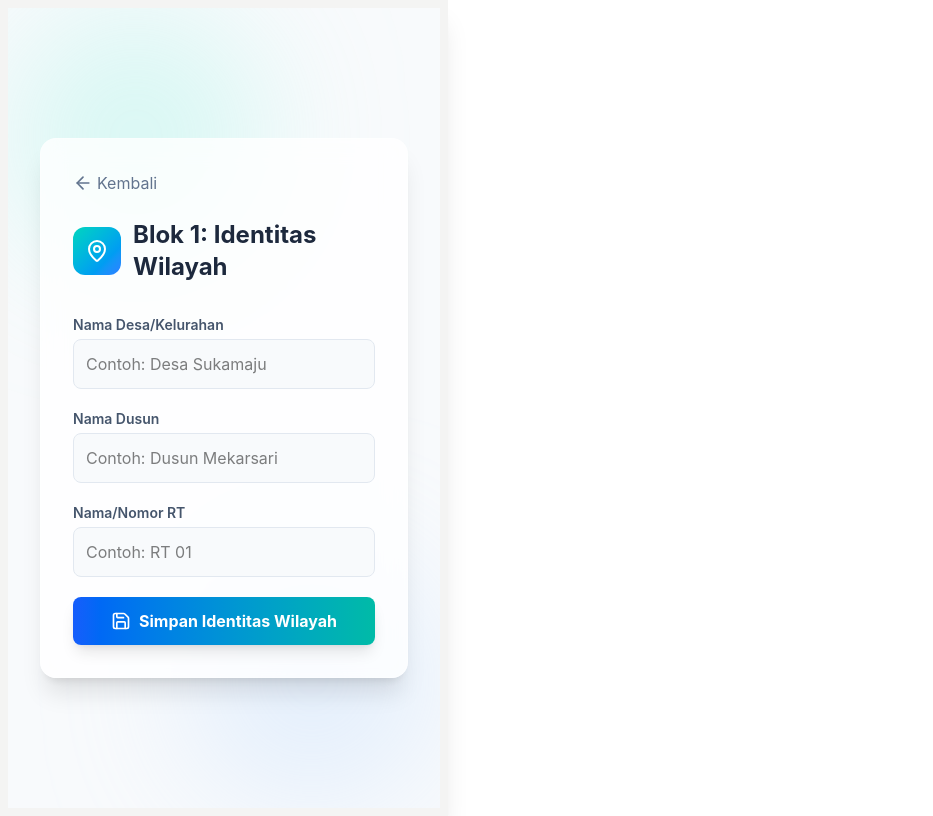
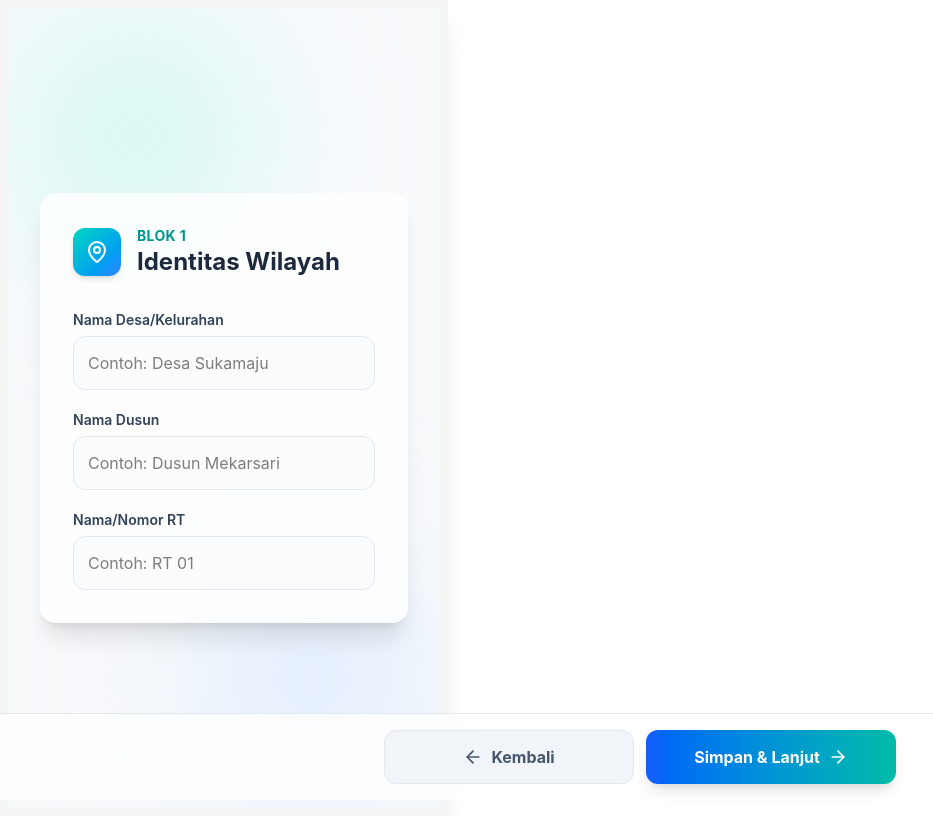
Before and after one commit to akuridho220/sidecantik-beta, a React (Vite) app: page /form/blok1 in a window 1280 px wide. Shown: the whole page, without its empty margins (0-933 px from the left). Built offline with nearby package versions, Linux system fonts and the light colour scheme; sample sign-in values are in the browser's storage.

Commit message:
feat: add halaman form blok 1

```diff
--- a/src/pages/FormulirBlok1.jsx
+++ b/src/pages/FormulirBlok1.jsx
@@ -1,9 +1,10 @@
 import { useState } from 'react';
-import { useNavigate, Link } from 'react-router-dom';
-import { ArrowLeft, Save, MapPin } from 'lucide-react';
+import { useNavigate } from 'react-router-dom';
+import { MapPin, ArrowLeft, ArrowRight, AlertTriangle } from 'lucide-react';
 
 export default function FormIdentitasWilayah() {
   const navigate = useNavigate();
+  const [showExitModal, setShowExitModal] = useState(false);
   const [formData, setFormData] = useState({
     nama_desa: '',
     nama_dusun: '',
@@ -16,82 +17,149 @@ export default function FormIdentitasWilayah() {
 
   const handleSubmit = (e) => {
     e.preventDefault();
-    // Simpan ke localStorage sebagai bagian dari identitas wilayah
     localStorage.setItem('identitas_wilayah', JSON.stringify(formData));
-    alert("Identitas wilayah berhasil disimpan!");
-    navigate('/home');
+
+    navigate('/form-blok-2');
+  };
+
+  const handleBackClick = () => {
+    setShowExitModal(true);
+    // const isFormFilled = formData.nama_desa || formData.nama_dusun || formData.nama_rt;
+
+    // if (isFormFilled) {
+    //   setShowExitModal(true); // Tampilkan modal jika ada isian
+    // } else {
+    //   navigate('/list-keluarga'); // Langsung keluar jika form masih kosong
+    // }
   };
 
   return (
-    <div className="min-h-screen bg-slate-50 p-4 md:p-8 flex items-center justify-center relative overflow-hidden">
-      {/* Background Blobs */}
+    // min-h-screen memastikan tinggi minimal adalah 1 layar penuh
+    // flex & flex-col menyiapkan ruang jika konten lebih sedikit dari layar
+    <div className="min-h-screen bg-slate-50 relative overflow-hidden flex flex-col">
+      {/* Background Blobs (Ornamen Latar Belakang) */}
       <div className="absolute top-0 left-0 w-64 h-64 bg-teal-200 rounded-full mix-blend-multiply filter blur-3xl opacity-30 animate-blob"></div>
       <div className="absolute bottom-0 right-0 w-64 h-64 bg-blue-200 rounded-full mix-blend-multiply filter blur-3xl opacity-30 animate-blob animation-delay-2000"></div>
 
-      <div className="w-full max-w-lg bg-white/80 backdrop-blur-md p-6 md:p-8 rounded-2xl shadow-xl border border-white/30 relative z-10">
-        <Link to="/home" className="inline-flex items-center text-slate-500 hover:text-blue-600 mb-6 transition">
-          <ArrowLeft className="w-5 h-5 mr-1" /> Kembali
-        </Link>
+      {/* Konten Utama */}
+      {/* pb-28 (padding-bottom) sangat penting agar bagian paling bawah form tidak tertutup oleh footer! */}
+      <div className="flex-1 w-full max-w-lg mx-auto p-4 md:p-8 relative z-10 pb-28 flex flex-col justify-center">
 
-        <div className="flex items-center space-x-3 mb-8">
-          <div className="bg-gradient-to-br from-teal-400 to-blue-500 p-3 rounded-xl text-white">
+        <div className="bg-white/80 backdrop-blur-md p-6 md:p-8 rounded-2xl shadow-xl border border-white/30">
+          <div className="flex items-center space-x-4 mb-8">
+            <div className="bg-gradient-to-br from-teal-400 to-blue-500 p-3 rounded-xl text-white shadow-md">
               <MapPin className="w-6 h-6" />
             </div>
-          <h1 className="text-2xl font-bold text-slate-800">Blok 1: Identitas Wilayah</h1>
+            <div>
+              <p className="text-sm font-bold text-teal-600 tracking-wide uppercase">Blok 1</p>
+              <h1 className="text-xl md:text-2xl font-bold text-slate-800">Identitas Wilayah</h1>
+            </div>
           </div>
 
-        <form onSubmit={handleSubmit} className="space-y-5">
+          {/* Perhatikan penambahan id="form-blok-1" di sini */}
+          <form id="form-blok-1" onSubmit={handleSubmit} className="space-y-5">
             {/* Input Nama Desa */}
             <div>
-            <label className="block text-sm font-semibold text-slate-600 mb-1">Nama Desa/Kelurahan</label>
+              <label className="block text-sm font-semibold text-slate-700 mb-1.5">Nama Desa/Kelurahan</label>
               <input
                 type="text"
                 name="nama_desa"
                 required
                 value={formData.nama_desa}
                 onChange={handleChange}
-              className="w-full bg-slate-50 border border-slate-200 rounded-lg p-3 focus:outline-none focus:ring-2 focus:ring-blue-500 transition"
+                className="w-full bg-slate-50/50 border border-slate-200 rounded-xl p-3.5 focus:outline-none focus:ring-2 focus:ring-teal-500 transition duration-200"
                 placeholder="Contoh: Desa Sukamaju"
               />
             </div>
 
             {/* Input Nama Dusun */}
             <div>
-            <label className="block text-sm font-semibold text-slate-600 mb-1">Nama Dusun</label>
+              <label className="block text-sm font-semibold text-slate-700 mb-1.5">Nama Dusun</label>
               <input
                 type="text"
                 name="nama_dusun"
                 required
                 value={formData.nama_dusun}
                 onChange={handleChange}
-              className="w-full bg-slate-50 border border-slate-200 rounded-lg p-3 focus:outline-none focus:ring-2 focus:ring-blue-500 transition"
+                className="w-full bg-slate-50/50 border border-slate-200 rounded-xl p-3.5 focus:outline-none focus:ring-2 focus:ring-teal-500 transition duration-200"
                 placeholder="Contoh: Dusun Mekarsari"
               />
             </div>
 
             {/* Input Nama RT */}
             <div>
-            <label className="block text-sm font-semibold text-slate-600 mb-1">Nama/Nomor RT</label>
+              <label className="block text-sm font-semibold text-slate-700 mb-1.5">Nama/Nomor RT</label>
               <input
                 type="text"
                 name="nama_rt"
                 required
                 value={formData.nama_rt}
                 onChange={handleChange}
-              className="w-full bg-slate-50 border border-slate-200 rounded-lg p-3 focus:outline-none focus:ring-2 focus:ring-blue-500 transition"
+                className="w-full bg-slate-50/50 border border-slate-200 rounded-xl p-3.5 focus:outline-none focus:ring-2 focus:ring-teal-500 transition duration-200"
                 placeholder="Contoh: RT 01"
               />
             </div>
-
-          <button
-            type="submit"
-            className="w-full bg-gradient-to-r from-blue-600 to-teal-500 text-white font-bold py-3 rounded-lg shadow-lg hover:from-blue-700 hover:to-teal-600 transition duration-200 flex items-center justify-center space-x-2 mt-4"
-          >
-            <Save className="w-5 h-5" />
-            <span>Simpan Identitas Wilayah</span>
-          </button>
           </form>
         </div>
       </div>
+
+      {/* Fixed Footer (Menempel di Bawah) */}
+      <div className="fixed bottom-0 left-0 right-0 bg-white/80 backdrop-blur-lg border-t border-slate-200 p-4 z-50">
+        <div className="max-w-lg mx-auto flex gap-3">
+          {/* Tombol Kiri: Kembali */}
+          <button
+            type="button"
+            onClick={handleBackClick}
+            className="w-1/2 bg-slate-100 hover:bg-slate-200 text-slate-600 font-bold py-3.5 rounded-xl transition duration-200 flex items-center justify-center space-x-2 border border-slate-200"
+          >
+            <ArrowLeft className="w-5 h-5" />
+            <span className="inline">Kembali</span>
+          </button>
+
+          {/* Tombol Kanan: Simpan & Lanjut */}
+          {/* form="form-blok-1" mengaitkan tombol ini dengan form di atas */}
+          <button
+            type="submit"
+            form="form-blok-1"
+            className="w-1/2 bg-gradient-to-r from-blue-600 to-teal-500 hover:from-blue-700 hover:to-teal-600 text-white font-bold py-3.5 rounded-xl shadow-lg transition duration-200 flex items-center justify-center space-x-2"
+          >
+            <span>Simpan & Lanjut</span>
+            <ArrowRight className="w-5 h-5" />
+          </button>
+        </div>
+      </div>
+
+      {/* Modal Konfirmasi Keluar */}
+      {showExitModal && (
+        <div className="fixed inset-0 z-50 flex items-center justify-center p-4 bg-slate-900/40 backdrop-blur-sm transition-opacity">
+          <div className="bg-white rounded-2xl shadow-2xl w-full max-w-sm p-6 transform transition-all scale-100 opacity-100">
+            <div className="flex flex-col items-center text-center">
+              <div className="bg-red-100 p-3 rounded-full mb-4">
+                <AlertTriangle className="w-8 h-8 text-red-500" />
+              </div>
+              <h3 className="text-xl font-bold text-slate-800 mb-2">Yakin Ingin Keluar?</h3>
+              {/* <p className="text-slate-600 mb-6 text-sm">
+                Data identitas wilayah yang sudah kamu isi belum disimpan. Jika keluar sekarang, data tersebut akan hilang.
+              </p> */}
+              <div className="flex w-full gap-3">
+                <button
+                  onClick={() => setShowExitModal(false)}
+                  className="flex-1 bg-slate-100 hover:bg-slate-200 text-slate-700 font-bold py-3 rounded-xl transition duration-200"
+                >
+                  Batal
+                </button>
+                <button
+                  onClick={() => navigate('/list-keluarga')}
+                  className="flex-1 bg-red-500 hover:bg-red-600 text-white font-bold py-3 rounded-xl transition duration-200 shadow-md shadow-red-500/30"
+                >
+                  Ya, Keluar
+                </button>
+              </div>
+            </div>
+          </div>
+        </div>
+      )}
+
+    </div>
   );
 }
--- a/src/pages/ListKeluarga.jsx
+++ b/src/pages/ListKeluarga.jsx
@@ -147,14 +147,14 @@ export default function ListKeluarga() {
                     </div>
 
                     {/* Area Kanan (Badge Status atau Ikon Panah) */}
-                    <div className="flex items-center justify-end pr-2 gap-2">
+                    {/* <div className="flex items-center justify-end pr-2 gap-2">
                       {!isExpanded && (
                         <span className={`text-xs px-2 py-1 rounded-full font-semibold ${statusBadge}`}>
                           {item.status || 'open'}
                         </span>
                       )}
                       {isExpanded ? <ChevronUp size={20} className="text-white" /> : <ChevronDown size={20} className="text-gray-400" />}
-                    </div>
+                    </div> */}
                   </div>
 
                   {/* ACCORDION ROW (Panel Detail Tersembunyi) */}
@@ -173,13 +173,24 @@ export default function ListKeluarga() {
                             <p className="font-bold text-gray-800 text-base">{item.nama_kepala_keluarga}</p>
                           </div>
 
+                          <div className="flex flex-col gap-1 text-sm">
+                            <p className="text-gray-500 font-medium">Status:</p>
+                            <p className="font-bold text-gray-800 text-base">{item.status.toUpperCase()}</p>
+                          </div>
+
                           {/* Tombol Arahkan ke Halaman Detail */}
                           <div className="mt-3">
-                            <Link
+                            {/* <Link
                               to={`/detail-keluarga?id=${item.id_keluarga || item.id}`}
                               className="inline-flex items-center justify-center bg-teal-500 hover:bg-teal-600 text-white font-semibold py-2 px-6 rounded-lg transition duration-200 shadow-sm"
                             >
-                              Buka Detail Keluarga
+                              Detail Keluarga
+                            </Link> */}
+                            <Link
+                              to={`/form/blok1`}
+                              className="inline-flex items-center justify-center bg-teal-500 hover:bg-teal-600 text-white font-semibold py-2 px-6 rounded-lg transition duration-200 shadow-sm"
+                            >
+                              Open
                             </Link>
                           </div>
 
```
Lines whose indentation alone changed are shown as unchanged.
